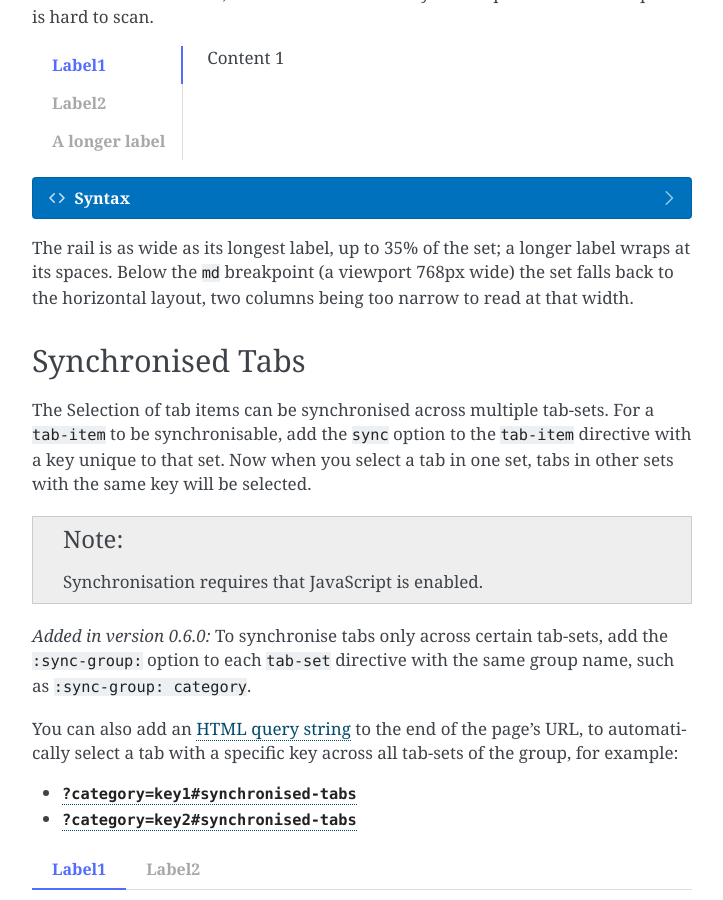
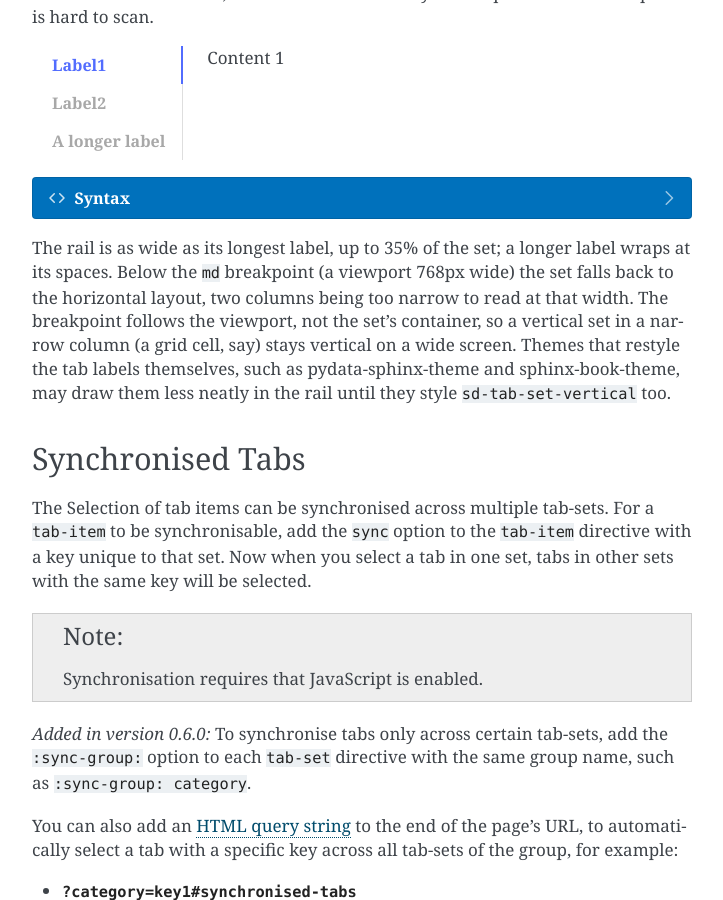
Before and after one commit to executablebooks/sphinx-design, a Sphinx documentation site: the page built from docs/tabs.md, in a window 1280 px wide and 900 px high, scrolled down 562 px. Shown: the whole window, without its empty margins (388-1111 px from the left). Built offline with Sphinx 7.4.7, drawn with Linux system fonts in a browser that asks for light colours; nearby versions of some CDN libraries.

Commit message:
📚 DOCS: vertical tabs: the viewport breakpoint and theme restyles
Say that the horizontal fallback follows the viewport width, not the
container's, and that themes which restyle tab labels (pydata-sphinx-theme,
sphinx-book-theme) may need their own vertical styling.

```diff
--- a/docs/tabs.md
+++ b/docs/tabs.md
@@ -71,6 +71,8 @@ Content 3
 
 The rail is as wide as its longest label, up to 35% of the set; a longer label wraps at its spaces.
 Below the `md` breakpoint (a viewport 768px wide) the set falls back to the horizontal layout, two columns being too narrow to read at that width.
+The breakpoint follows the viewport, not the set's container, so a vertical set in a narrow column (a grid cell, say) stays vertical on a wide screen.
+Themes that restyle the tab labels themselves, such as pydata-sphinx-theme and sphinx-book-theme, may draw them less neatly in the rail until they style `sd-tab-set-vertical` too.
 
 ## Synchronised Tabs
 
```
